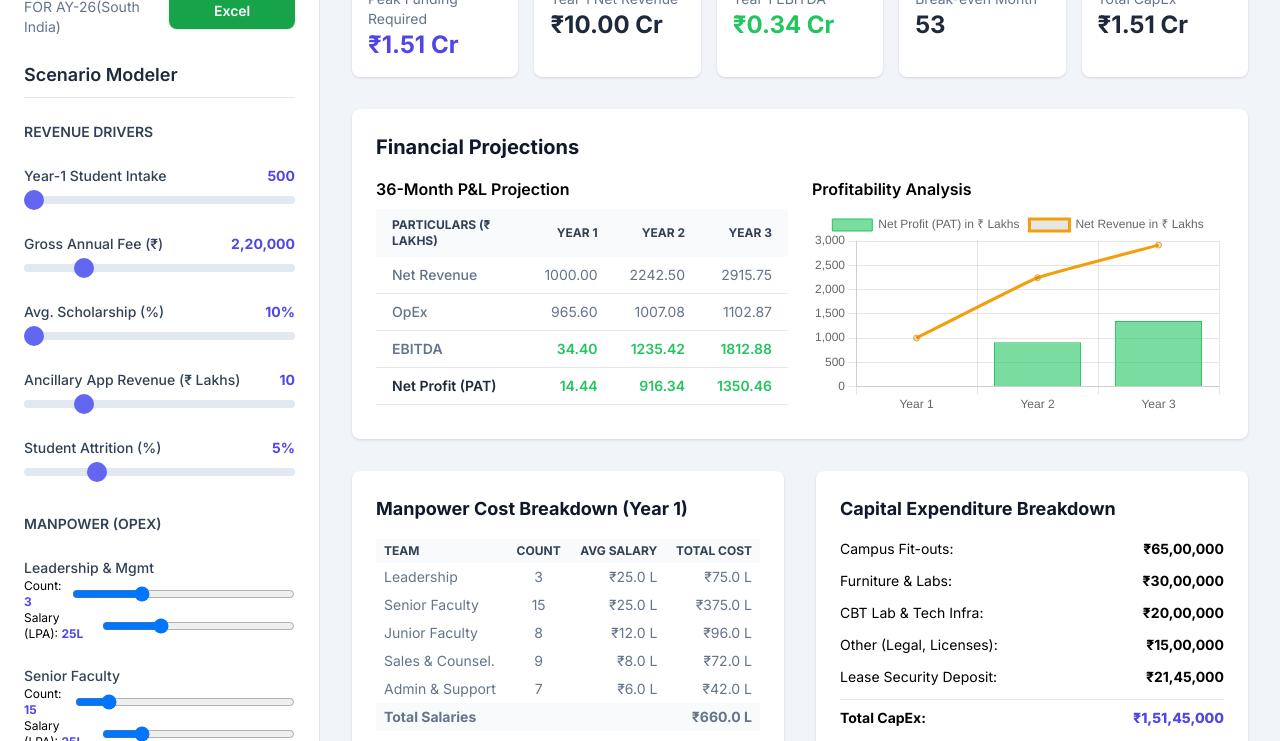
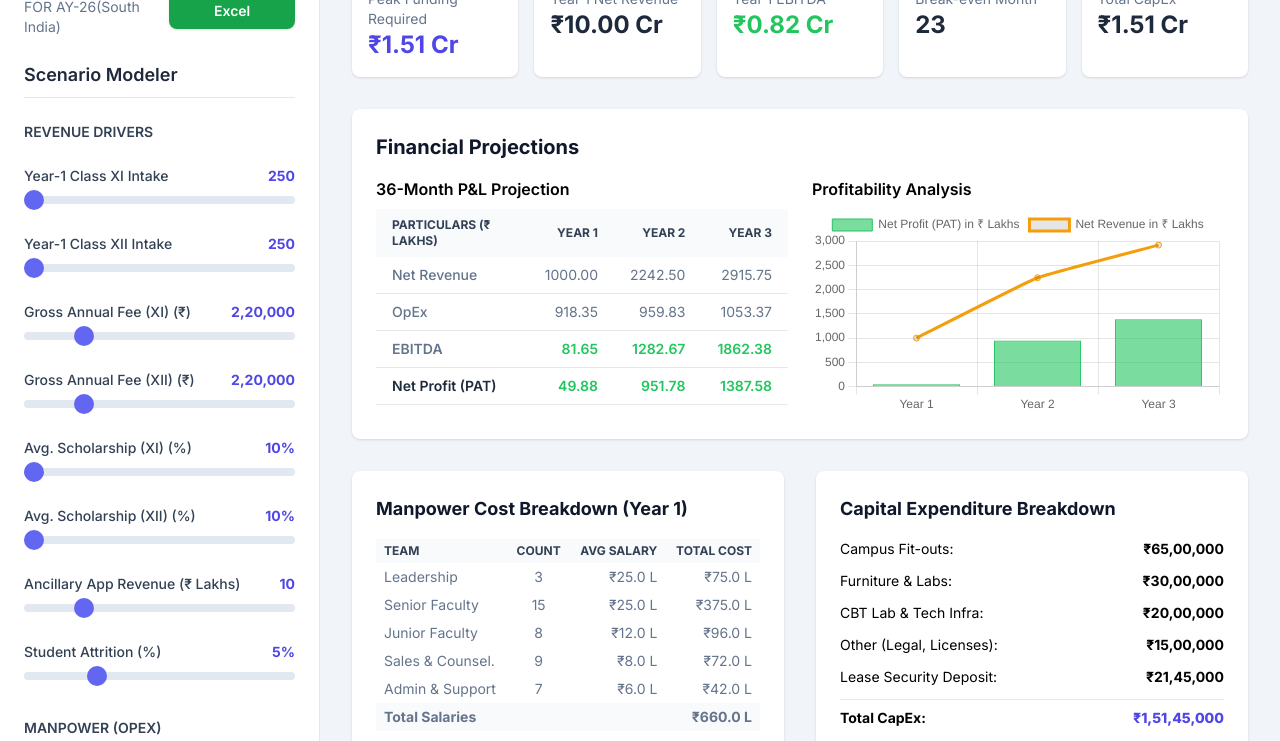
Before and after one commit to vmk06/INVICTUS_for_AY26, a plain HTML site: page index.html in a window 1280 px wide. Shown: the part 59-800 px from the top of the page. Drawn offline with nearby package versions, Linux system fonts and the light colour scheme.

Commit message:
Update index.html
added new sliders for class XI and XII separately.

```diff
--- a/index.html
+++ b/index.html
@@ -64,9 +64,12 @@
 
                 <div class="space-y-6">
                     <h3 class="font-semibold text-slate-700 text-sm uppercase pt-2">Revenue Drivers</h3>
-                    <div><label for="studentIntake" class="flex justify-between text-sm font-medium text-slate-700"><span>Year-1 Student Intake</span><span id="studentIntakeValue" class="font-bold text-indigo-600">500</span></label><input id="studentIntake" type="range" min="500" max="2500" value="500" step="10" class="w-full h-2 bg-slate-200 rounded-lg appearance-none cursor-pointer"></div>
-                    <div><label for="annualFee" class="flex justify-between text-sm font-medium text-slate-700"><span>Gross Annual Fee (₹)</span><span id="annualFeeValue" class="font-bold text-indigo-600">2,20,000</span></label><input id="annualFee" type="range" min="100000" max="700000" value="220000" step="5000" class="w-full h-2 bg-slate-200 rounded-lg appearance-none cursor-pointer"></div>
-                    <div><label for="scholarship" class="flex justify-between text-sm font-medium text-slate-700"><span>Avg. Scholarship (%)</span><span id="scholarshipValue" class="font-bold text-indigo-600">10%</span></label><input id="scholarship" type="range" min="10" max="50" value="10" step="1" class="w-full h-2 bg-slate-200 rounded-lg appearance-none cursor-pointer"></div>
+                    <div><label for="studentIntake_xi" class="flex justify-between text-sm font-medium text-slate-700"><span>Year-1 Class XI Intake</span><span id="studentIntake_xiValue" class="font-bold text-indigo-600">250</span></label><input id="studentIntake_xi" type="range" min="250" max="1250" value="250" step="10" class="w-full h-2 bg-slate-200 rounded-lg appearance-none cursor-pointer"></div>
+                    <div><label for="studentIntake_xii" class="flex justify-between text-sm font-medium text-slate-700"><span>Year-1 Class XII Intake</span><span id="studentIntake_xiiValue" class="font-bold text-indigo-600">250</span></label><input id="studentIntake_xii" type="range" min="250" max="1250" value="250" step="10" class="w-full h-2 bg-slate-200 rounded-lg appearance-none cursor-pointer"></div>
+                    <div><label for="annualFee_xi" class="flex justify-between text-sm font-medium text-slate-700"><span>Gross Annual Fee (XI) (₹)</span><span id="annualFee_xiValue" class="font-bold text-indigo-600">2,20,000</span></label><input id="annualFee_xi" type="range" min="100000" max="700000" value="220000" step="5000" class="w-full h-2 bg-slate-200 rounded-lg appearance-none cursor-pointer"></div>
+                    <div><label for="annualFee_xii" class="flex justify-between text-sm font-medium text-slate-700"><span>Gross Annual Fee (XII) (₹)</span><span id="annualFee_xiiValue" class="font-bold text-indigo-600">2,20,000</span></label><input id="annualFee_xii" type="range" min="100000" max="700000" value="220000" step="5000" class="w-full h-2 bg-slate-200 rounded-lg appearance-none cursor-pointer"></div>
+                    <div><label for="scholarship_xi" class="flex justify-between text-sm font-medium text-slate-700"><span>Avg. Scholarship (XI) (%)</span><span id="scholarship_xiValue" class="font-bold text-indigo-600">10%</span></label><input id="scholarship_xi" type="range" min="10" max="50" value="10" step="1" class="w-full h-2 bg-slate-200 rounded-lg appearance-none cursor-pointer"></div>
+                    <div><label for="scholarship_xii" class="flex justify-between text-sm font-medium text-slate-700"><span>Avg. Scholarship (XII) (%)</span><span id="scholarship_xiiValue" class="font-bold text-indigo-600">10%</span></label><input id="scholarship_xii" type="range" min="10" max="50" value="10" step="1" class="w-full h-2 bg-slate-200 rounded-lg appearance-none cursor-pointer"></div>
                     <div><label for="appRevenue" class="flex justify-between text-sm font-medium text-slate-700"><span>Ancillary App Revenue (₹ Lakhs)</span><span id="appRevenueValue" class="font-bold text-indigo-600">10</span></label><input id="appRevenue" type="range" min="0" max="50" value="10" step="1" class="w-full h-2 bg-slate-200 rounded-lg appearance-none cursor-pointer"></div>
                     <div><label for="attrition" class="flex justify-between text-sm font-medium text-slate-700"><span>Student Attrition (%)</span><span id="attritionValue" class="font-bold text-indigo-600">5%</span></label><input id="attrition" type="range" min="0" max="20" value="5" step="1" class="w-full h-2 bg-slate-200 rounded-lg appearance-none cursor-pointer"></div>
 
@@ -81,6 +84,7 @@
                     <div><label for="marketingBudget" class="flex justify-between text-sm font-medium text-slate-700"><span>Y1 Marketing Budget (₹ Lakhs)</span><span id="marketingBudgetValue" class="font-bold text-indigo-600">40</span></label><input id="marketingBudget" type="range" min="0" max="500" value="40" step="1" class="w-full h-2 bg-slate-200 rounded-lg appearance-none cursor-pointer"></div>
                     <div><label for="campusSize" class="flex justify-between text-sm font-medium text-slate-700"><span>Campus Size (sq. ft.)</span><span id="campusSizeValue" class="font-bold text-indigo-600">6500</span></label><input id="campusSize" type="range" min="3000" max="15000" value="6500" step="500" class="w-full h-2 bg-slate-200 rounded-lg appearance-none cursor-pointer"></div>
                     <div><label for="rentPerSqFt" class="flex justify-between text-sm font-medium text-slate-700"><span>Rent per sq. ft. (₹)</span><span id="rentPerSqFtValue" class="font-bold text-indigo-600">55</span></label><input id="rentPerSqFt" type="range" min="30" max="100" value="55" step="5" class="w-full h-2 bg-slate-200 rounded-lg appearance-none cursor-pointer"></div>
+                    <div><label for="utilities" class="flex justify-between text-sm font-medium text-slate-700"><span>Electricity & Utilities (₹ Lakhs)</span><span id="utilitiesValue" class="font-bold text-indigo-600">5</span></label><input id="utilities" type="range" min="0" max="20" value="5" step="1" class="w-full h-2 bg-slate-200 rounded-lg appearance-none cursor-pointer"></div>
                     <div><label for="contingency" class="flex justify-between text-sm font-medium text-slate-700"><span>OpEx Contingency (%)</span><span id="contingencyValue" class="font-bold text-indigo-600">5%</span></label><input id="contingency" type="range" min="0" max="15" value="5" step="1" class="w-full h-2 bg-slate-200 rounded-lg appearance-none cursor-pointer"></div>
 
                     <h3 class="font-semibold text-slate-700 text-sm uppercase pt-2">Annual Escalations</h3>
@@ -146,9 +150,12 @@
 
     // DOM Elements
     const sliders = {
-        studentIntake: document.getElementById('studentIntake'),
-        annualFee: document.getElementById('annualFee'),
-        scholarship: document.getElementById('scholarship'),
+        studentIntake_xi: document.getElementById('studentIntake_xi'),
+        studentIntake_xii: document.getElementById('studentIntake_xii'),
+        annualFee_xi: document.getElementById('annualFee_xi'),
+        annualFee_xii: document.getElementById('annualFee_xii'),
+        scholarship_xi: document.getElementById('scholarship_xi'),
+        scholarship_xii: document.getElementById('scholarship_xii'),
         appRevenue: document.getElementById('appRevenue'),
         attrition: document.getElementById('attrition'),
         leadershipCount: document.getElementById('leadershipCount'),
@@ -164,6 +171,7 @@
         marketingBudget: document.getElementById('marketingBudget'),
         campusSize: document.getElementById('campusSize'),
         rentPerSqFt: document.getElementById('rentPerSqFt'),
+        utilities: document.getElementById('utilities'),
         contingency: document.getElementById('contingency'),
         salaryEscalation: document.getElementById('salaryEscalation'),
         rentEscalation: document.getElementById('rentEscalation'),
@@ -173,9 +181,12 @@
     };
 
     const values = {
-        studentIntake: document.getElementById('studentIntakeValue'),
-        annualFee: document.getElementById('annualFeeValue'),
-        scholarship: document.getElementById('scholarshipValue'),
+        studentIntake_xi: document.getElementById('studentIntake_xiValue'),
+        studentIntake_xii: document.getElementById('studentIntake_xiiValue'),
+        annualFee_xi: document.getElementById('annualFee_xiValue'),
+        annualFee_xii: document.getElementById('annualFee_xiiValue'),
+        scholarship_xi: document.getElementById('scholarship_xiValue'),
+        scholarship_xii: document.getElementById('scholarship_xiiValue'),
         appRevenue: document.getElementById('appRevenueValue'),
         attrition: document.getElementById('attritionValue'),
         leadershipCount: document.getElementById('leadershipCountValue'),
@@ -191,6 +202,7 @@
         marketingBudget: document.getElementById('marketingBudgetValue'),
         campusSize: document.getElementById('campusSizeValue'),
         rentPerSqFt: document.getElementById('rentPerSqFtValue'),
+        utilities: document.getElementById('utilitiesValue'),
         contingency: document.getElementById('contingencyValue'),
         salaryEscalation: document.getElementById('salaryEscalationValue'),
         rentEscalation: document.getElementById('rentEscalationValue'),
@@ -205,7 +217,6 @@
     // Initial Data (Baseline from the plan)
     const baseData = {
         otherCapex: 1500000, // Legal, Licenses
-        otherOpex: 5000000, // Utilities & Misc
         gstRate: 0.18,
         coachingFeeRatio: 0.64, // 1.4L coaching / 2.2L total fee
     };
@@ -250,16 +261,25 @@
         const totalSalariesY1 = Object.values(manpowerCosts).reduce((a, b) => a + b, 0);
         const marketingCostY1 = input.marketingBudget * 100000;
         const rentCostY1 = input.campusSize * input.rentPerSqFt * 12;
+        const utilitiesCostY1 = input.utilities * 100000;
         const leaseDeposit = input.campusSize * input.rentPerSqFt * 6;
 
-        const grossTuitionRevenueY1 = input.studentIntake * input.annualFee;
-        const netFee = input.annualFee * (1 - (input.scholarship / 100));
-        const totalNetRevenueY1 = (input.studentIntake * netFee) + (input.appRevenue * 100000);
+        const grossTuitionRevenueY1_xi = input.studentIntake_xi * input.annualFee_xi;
+        const grossTuitionRevenueY1_xii = input.studentIntake_xii * input.annualFee_xii;
+        const grossTuitionRevenueY1 = grossTuitionRevenueY1_xi + grossTuitionRevenueY1_xii;
+
+        const netFee_xi = input.annualFee_xi * (1 - (input.scholarship_xi / 100));
+        const netFee_xii = input.annualFee_xii * (1 - (input.scholarship_xii / 100));
+
+        const netRevenue_xi = input.studentIntake_xi * netFee_xi;
+        const netRevenue_xii = input.studentIntake_xii * netFee_xii;
+
+        const totalNetRevenueY1 = netRevenue_xi + netRevenue_xii + (input.appRevenue * 100000);
 
         const coachingPortionRevenueY1 = grossTuitionRevenueY1 * baseData.coachingFeeRatio;
         const gstPayableY1 = coachingPortionRevenueY1 * baseData.gstRate;
 
-        const baseOpexY1 = totalSalariesY1 + marketingCostY1 + rentCostY1 + gstPayableY1 + baseData.otherOpex;
+        const baseOpexY1 = totalSalariesY1 + marketingCostY1 + rentCostY1 + gstPayableY1 + utilitiesCostY1;
         const contingencyAmountY1 = baseOpexY1 * (input.contingency / 100);
         const opexY1 = baseOpexY1 + contingencyAmountY1;
 
@@ -274,22 +294,23 @@
         // Year 2 & 3 Calculations with escalations
         const salaryEscFactor = 1 + input.salaryEscalation / 100;
         const rentEscFactor = 1 + input.rentEscalation / 100;
-        const intakeY2 = Math.floor(input.studentIntake * 1.3);
-        const returningStudentsY2 = input.studentIntake * (1 - (input.attrition / 100));
-        const totalNetRevenueY2 = (returningStudentsY2 + intakeY2) * netFee + (input.appRevenue * 100000 * 1.5);
+        const totalIntakeY1 = input.studentIntake_xi + input.studentIntake_xii;
+        const intakeY2 = Math.floor(totalIntakeY1 * 1.3);
+        const returningStudentsY2 = totalIntakeY1 * (1 - (input.attrition / 100));
+        const totalNetRevenueY2 = (returningStudentsY2 + intakeY2) * ((netFee_xi + netFee_xii)/2) + (input.appRevenue * 100000 * 1.5);
         const totalSalariesY2 = totalSalariesY1 * salaryEscFactor;
         const rentCostY2 = rentCostY1 * rentEscFactor;
-        const opexY2 = totalSalariesY2 + (marketingCostY1 * 0.8) + rentCostY2 + (gstPayableY1 * 1.3) + baseData.otherOpex * 1.05;
+        const opexY2 = totalSalariesY2 + (marketingCostY1 * 0.8) + rentCostY2 + (gstPayableY1 * 1.3) + utilitiesCostY1 * 1.05;
         const ebitdaY2 = totalNetRevenueY2 - opexY2;
         const pbtY2 = ebitdaY2 - (depreciation * 0.9);
         const patY2 = pbtY2 - (pbtY2 > 0 ? pbtY2 * 0.25 : 0);
 
         const intakeY3 = Math.floor(intakeY2 * 1.3);
         const returningStudentsY3 = intakeY2 * (1 - (input.attrition / 100));
-        const totalNetRevenueY3 = (returningStudentsY3 + intakeY3) * netFee + (input.appRevenue * 100000 * 2);
+        const totalNetRevenueY3 = (returningStudentsY3 + intakeY3) * ((netFee_xi + netFee_xii)/2) + (input.appRevenue * 100000 * 2);
         const totalSalariesY3 = totalSalariesY2 * salaryEscFactor;
         const rentCostY3 = rentCostY2 * rentEscFactor;
-        const opexY3 = totalSalariesY3 + (marketingCostY1 * 0.7) + rentCostY3 + (gstPayableY1 * 1.6) + baseData.otherOpex * 1.10;
+        const opexY3 = totalSalariesY3 + (marketingCostY1 * 0.7) + rentCostY3 + (gstPayableY1 * 1.6) + utilitiesCostY1 * 1.10;
         const ebitdaY3 = totalNetRevenueY3 - opexY3;
         const pbtY3 = ebitdaY3 - (depreciation * 0.81);
         const patY3 = pbtY3 - (pbtY3 > 0 ? pbtY3 * 0.25 : 0);
@@ -374,11 +395,14 @@
             ["Quantum College - Financial Summary"],
             [],
             ["Key Inputs", "Value", "", "Key Metrics", "Value"],
-            ["Y1 Student Intake", input.studentIntake, "", "Peak Funding Required", calculations.peakFunding],
-            ["Gross Annual Fee", input.annualFee, "", "Total CapEx", calculations.totalCapex],
-            ["Avg. Scholarship %", `${input.scholarship}%`, "", "Break-even Month", calculations.monthsToBreakeven],
-            ["Ancillary Revenue (Lakhs)", input.appRevenue, "", "Y1 EBITDA", calculations.ebitdaY1],
-            ["Student Attrition %", `${input.attrition}%`, "", "Y1 Net Profit (PAT)", calculations.patY1],
+            ["Y1 Class XI Intake", input.studentIntake_xi, "", "Peak Funding Required", calculations.peakFunding],
+            ["Y1 Class XII Intake", input.studentIntake_xii, "", "Total CapEx", calculations.totalCapex],
+            ["Gross Annual Fee (XI)", input.annualFee_xi, "", "Break-even Month", calculations.monthsToBreakeven],
+            ["Gross Annual Fee (XII)", input.annualFee_xii, "", "Y1 EBITDA", calculations.ebitdaY1],
+            ["Avg. Scholarship (XI) %", `${input.scholarship_xi}%`, "", "Y1 Net Profit (PAT)", calculations.patY1],
+            ["Avg. Scholarship (XII) %", `${input.scholarship_xii}%`, ""],
+            ["Ancillary Revenue (Lakhs)", input.appRevenue, ""],
+            ["Student Attrition %", `${input.attrition}%`, ""],
         ];
         const ws_summary = XLSX.utils.aoa_to_sheet(summaryData);
         XLSX.utils.book_append_sheet(wb, ws_summary, "Summary");
```
